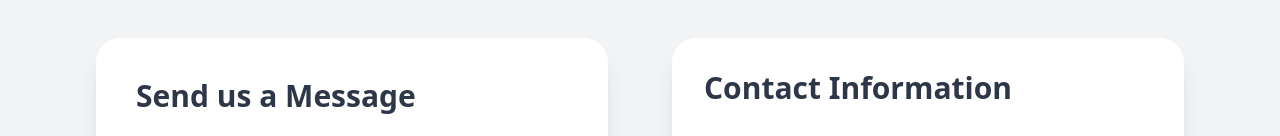
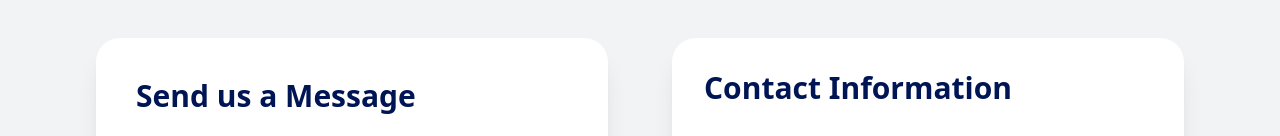
Before and after one commit to SeneshFitzroy/ToolnTask, a Next.js app: page /Contact in a window 1280 px wide. Shown: the part 651-787 px from the top of the page. Built offline with nearby package versions, Linux system fonts and the light colour scheme; no server answers; the database is empty; a web font is replaced by a local one.

Commit message:
feat: Enhanced pages/Contact.tsx,  - Detailed changes: diff --git a/pages/Contact.tsx b/pages/Contact.tsx... at 01:58 PM +0530, July 03, 2025

```diff
--- a/pages/Contact.tsx
+++ b/pages/Contact.tsx
@@ -171,7 +171,7 @@ export default function Contact() {
           <div className="grid grid-cols-1 lg:grid-cols-2 gap-12 sm:gap-16">
             {/* Contact Form */}
             <div className="p-8 sm:p-10 rounded-3xl shadow-xl" style={{ backgroundColor: theme === 'dark' ? '#1a1a1a' : '#FFFFFF' }}>
-              <h2 className="text-2xl sm:text-3xl font-bold mb-8" style={{ color: theme === 'dark' ? '#FFFFFF' : '#2D3748' }}>Send us a Message</h2>
+              <h2 className="text-2xl sm:text-3xl font-bold mb-8" style={{ color: theme === 'dark' ? '#FFFFFF' : '#001554' }}>Send us a Message</h2>
 
               {/* Success Message */}
               {success && (
@@ -325,7 +325,7 @@ export default function Contact() {
             {/* Contact Information */}
             <div className="space-y-8 sm:space-y-10">
               <div className="p-8 rounded-3xl shadow-xl hover:scale-105 transition-all duration-300" style={{ backgroundColor: '#FFFFFF' }}>
-                <h2 className="text-2xl sm:text-3xl font-bold mb-8" style={{ color: '#2D3748' }}>Contact Information</h2>
+                <h2 className="text-2xl sm:text-3xl font-bold mb-8" style={{ color: '#001554' }}>Contact Information</h2>
                 <div className="space-y-6">
                   <div className="flex items-start space-x-4">
                     <div className="w-14 h-14 rounded-full flex items-center justify-center flex-shrink-0 shadow-lg" style={{ backgroundColor: '#FE5F16' }}>
```
